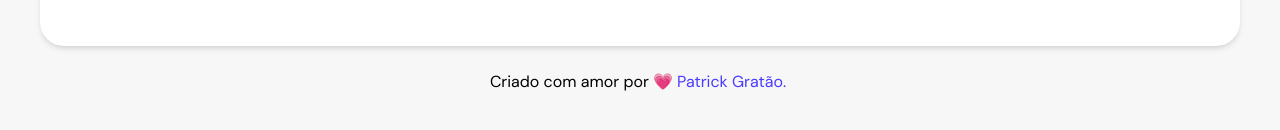
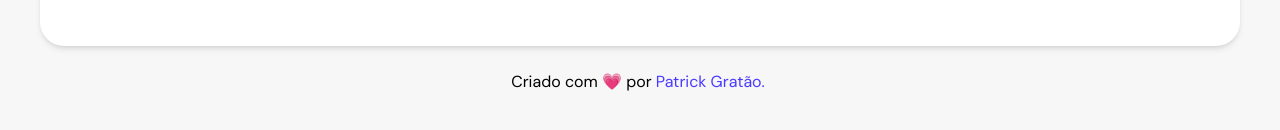
Before and after one commit to patrickgratao/linkbio, a React (Vite) app: page / in a window 1280 px wide. Shown: the part 514-644 px from the top of the page. Built offline with nearby package versions, Linux system fonts and the light colour scheme.

Commit message:
chore: docs

```diff
--- a/src/layouts/AppLayout.tsx
+++ b/src/layouts/AppLayout.tsx
@@ -7,7 +7,7 @@ export const AppLayout = ({ children }: AppLayout) => {
 		<main className="min-h-screen font-default bg-neutral-200 py-12 my-auto">
 			{children}
 			<footer className="my-6 flex justify-center">
-				Criado com amor por 💗
+				Criado com 💗 por
 				<a
 					href="https://www.linkedin.com/in/patrickgratao/"
 					target="_blank"
```
Also changed, not shown: 1 other file (tests, documents, lock files or other folders).
